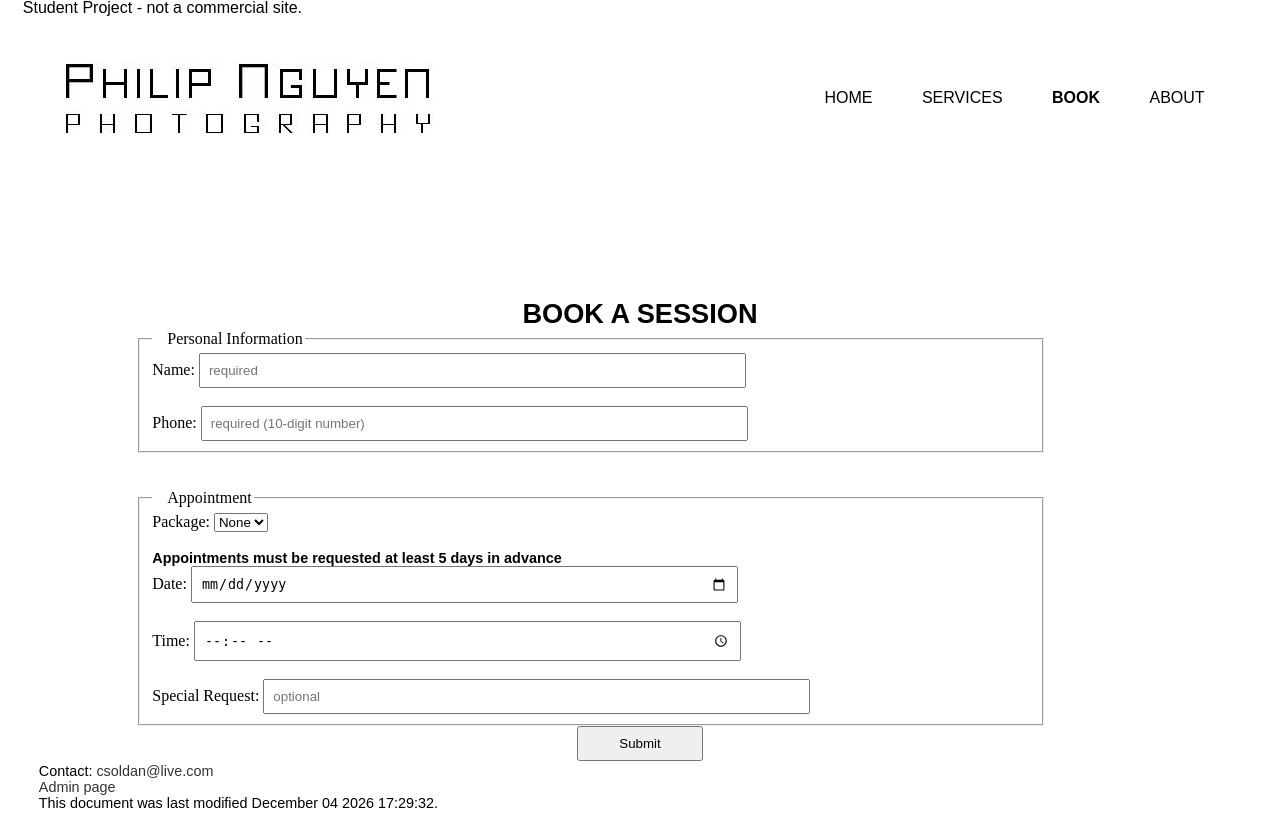
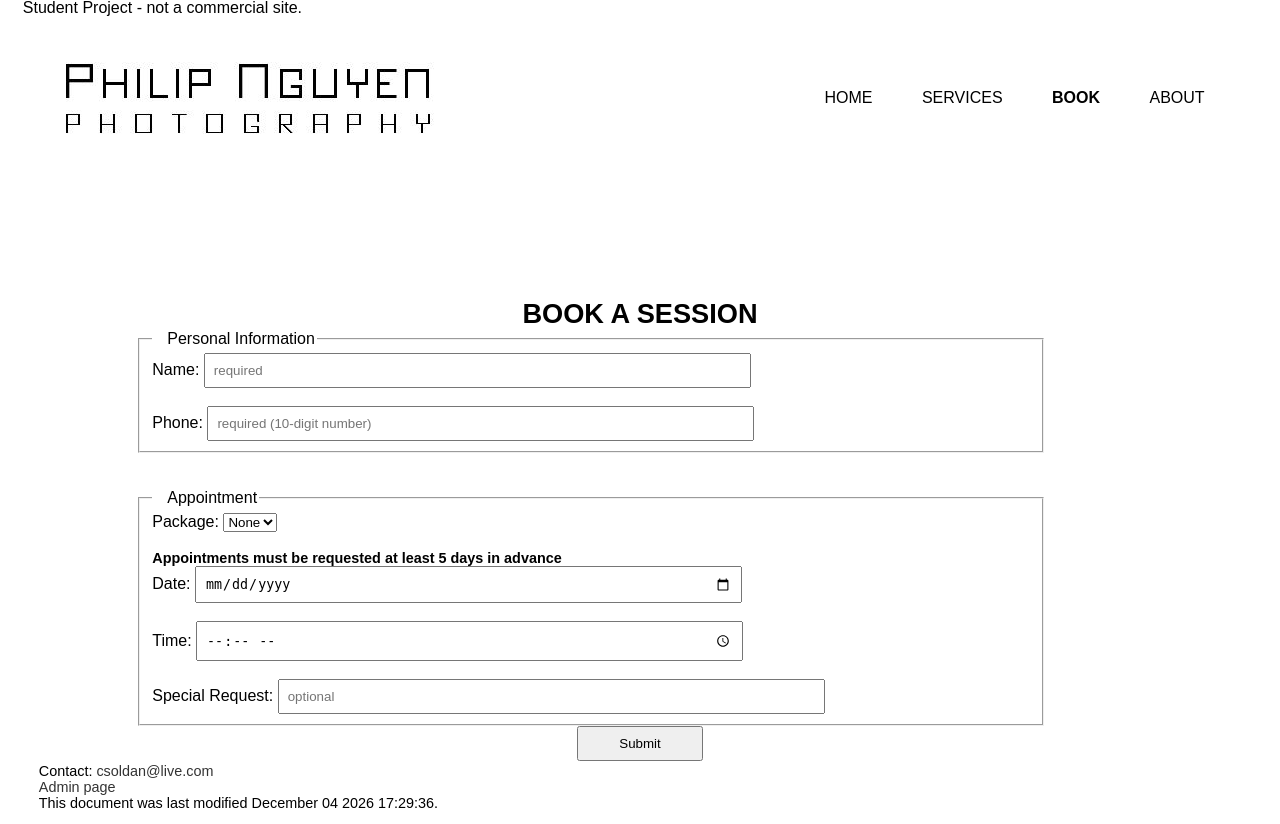
Before and after one commit to StevenMccracken/cecs470, a PHP site: page /book.php in a window 1280 px wide. Shown: the part 14-838 px from the top of the page. Run offline with PHP 8.4, Linux system fonts and the light colour scheme; data that the repository does not hold is empty; a stand-in replaces the project's code that opens the database connection; some libraries are stand-ins or nearby versions; some web fonts are replaced.

Commit message:
Font update

```diff
--- a/project.css
+++ b/project.css
@@ -163,7 +163,7 @@ div.package {
 .package p { padding-left: 0; text-align: center; }
 
 /*Text*/
-header, h1, h2, h3, p.footer, p, #caption, figcaption  {
+body  {
 	font-family: 'Muli', 'Arial', sans-serif;
 }
 a {
```
